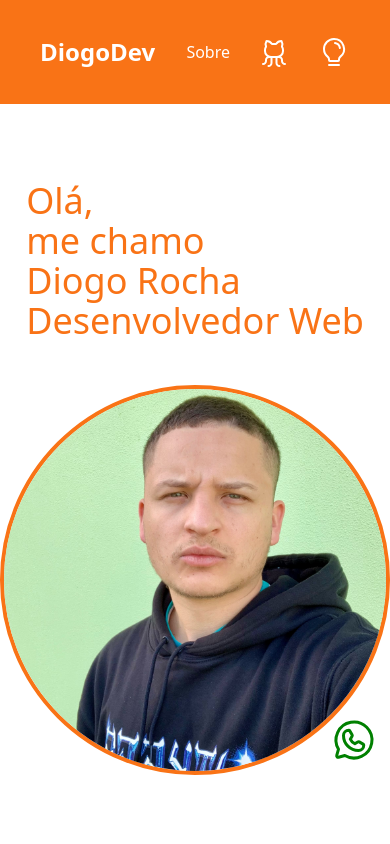
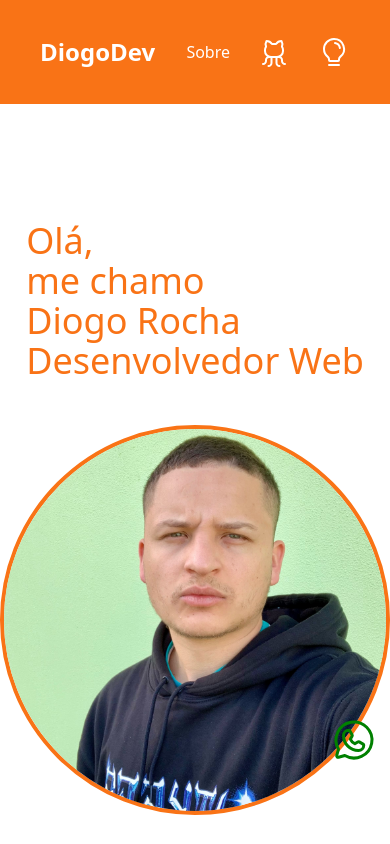
Before and after one commit to mottamatheus/portfolio-diogo, a Next.js app: page / in a window 390 px wide. Shown: the top 844 px of the page. Built offline with nearby package versions, Linux system fonts and the light colour scheme.

Commit message:
feat:ajustes nos esapaçamentos

```diff
--- a/src/pages/index.tsx
+++ b/src/pages/index.tsx
@@ -26,12 +26,12 @@ export default function Home() {
         className="flex flex-col items-center justify-center w-full h-screen md:flex-row gap-11 md:gap-6"
       >
         <motion.div
-          className="flex flex-col items-start justify-start h-auto mt-14 md:mt-0 gap-4 md:justify-center md:items-center"
+          className="flex flex-col items-start justify-start h-auto mt-24 md:mt-0 gap-4 md:justify-center md:items-center"
           initial={{ x: -100, opacity: 0 }}
           animate={{ x: 0, opacity: 1 }}
           transition={{ duration: 1 }}
         >
-          <h1 className="text-4xl text-orange-500 mt-14 md:mt-0 dark:text-white md:text-6xl">
+          <h1 className="mt-24 text-4xl text-orange-500 md:mt-0 dark:text-white md:text-6xl">
             Olá, <br /> me chamo
             <br /> Diogo Rocha
             <br /> Desenvolvedor Web
```
